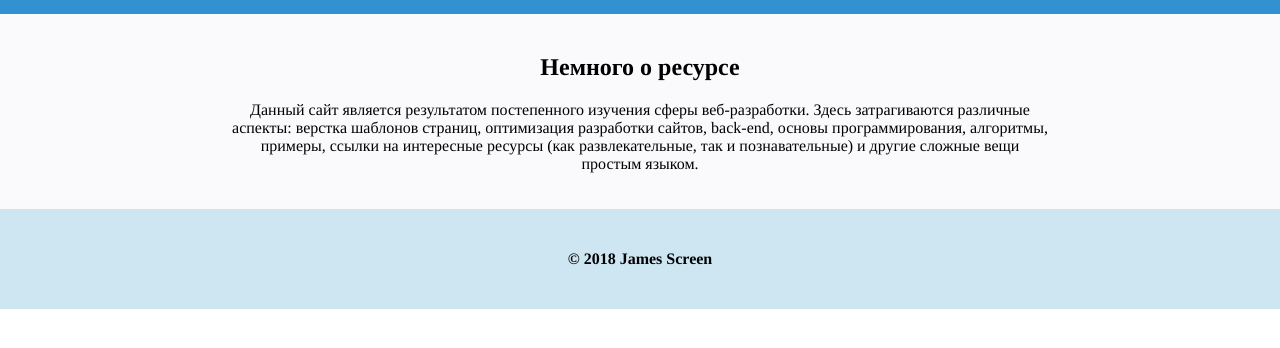
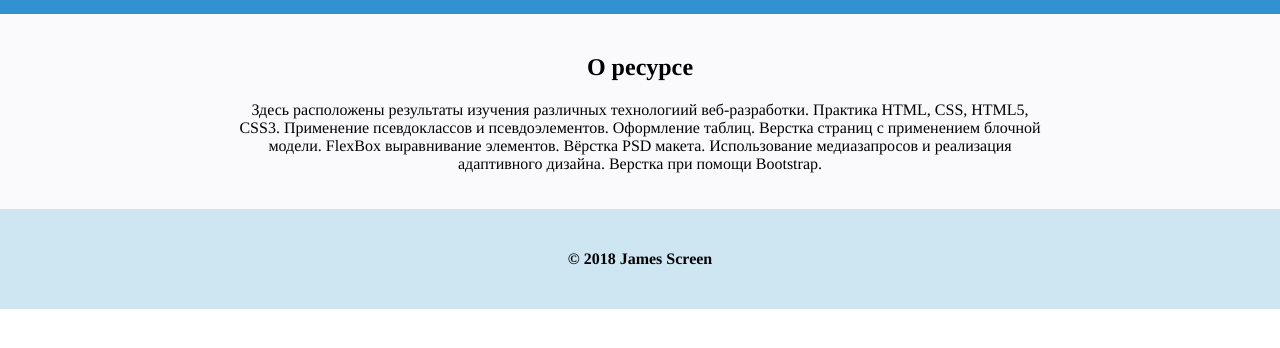
Before and after one commit to paa107/paa107.github.io, a plain HTML site: page pages/aboutme.html in a window 1280 px wide. Shown: the part 136-484 px from the top of the page. Drawn offline with Linux system fonts and the light colour scheme.

```diff
--- a/pages/aboutme.html
+++ b/pages/aboutme.html
@@ -32,8 +32,8 @@
 	<article>
 		<div class="center">
 			<div class="content_block clear">
-				<h2>Немного о ресурсе</h2>
-				<p>Данный сайт является результатом постепенного изучения сферы веб-разработки. Здесь затрагиваются различные аспекты: верстка шаблонов страниц, оптимизация разработки сайтов, back-end, основы программирования, алгоритмы, примеры, ссылки на интересные ресурсы (как развлекательные, так и познавательные) и другие сложные вещи простым языком.</p>
+				<h2>О ресурсе</h2>
+				<p>Здесь расположены результаты изучения различных технологиий веб-разработки. Практика HTML, CSS, HTML5, CSS3. Применение псевдоклассов и псевдоэлементов. Оформление таблиц. Верстка страниц с применением блочной модели. FlexBox выравнивание элементов. Вёрстка PSD макета. Использование медиазапросов и реализация адаптивного дизайна. Верстка при помощи Bootstrap.</p>
 			</div>
 		</div>
 	</article>
```
